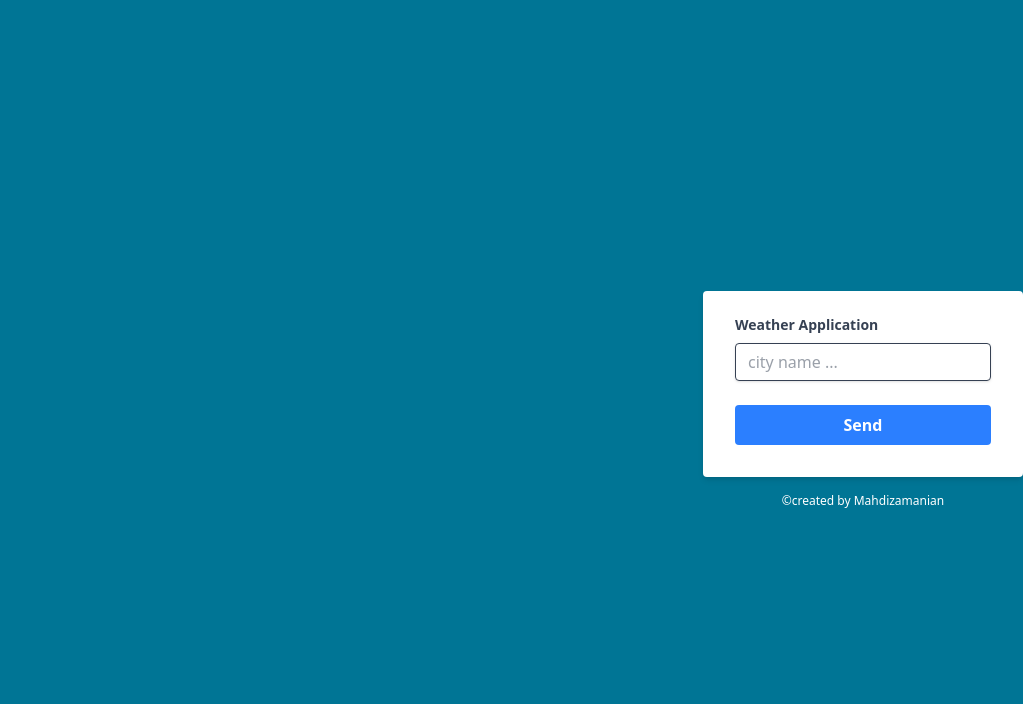
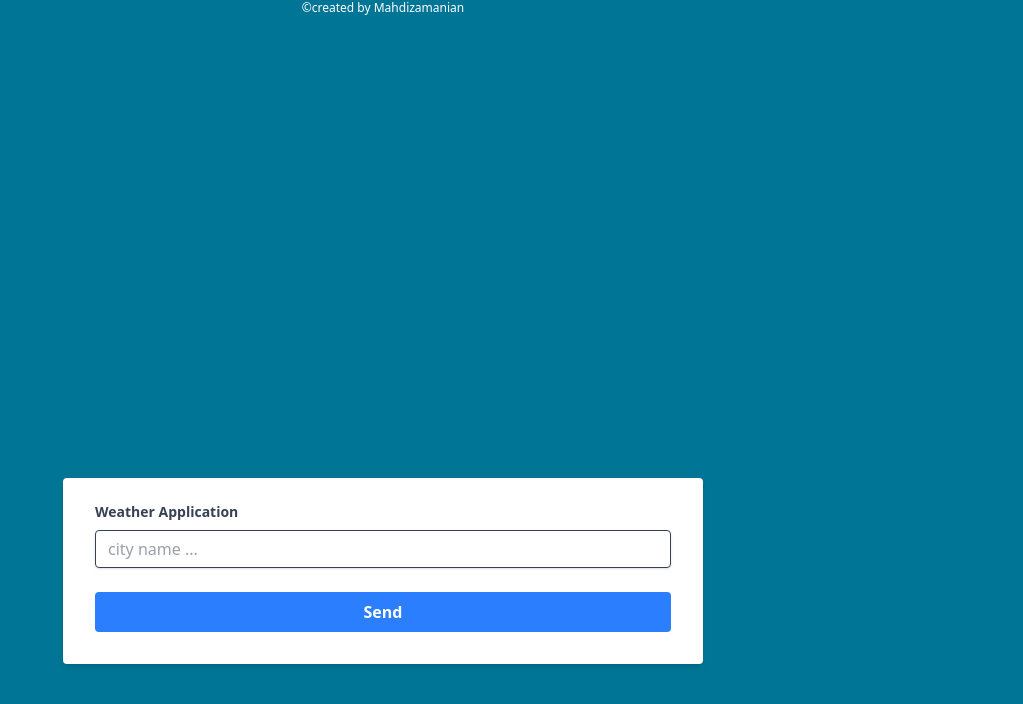
Before and after one commit to meytizn/Weather-Application, a Next.js app: page / in a window 1280 px wide. Shown: the top 704 px of the page, without its empty margins (257-1280 px from the left). Built offline with nearby package versions, Linux system fonts and the light colour scheme.

Commit message:
design changed

```diff
--- a/app/WeatherCard.tsx
+++ b/app/WeatherCard.tsx
@@ -18,7 +18,7 @@ export interface WeatherData{
 export default function WeatherCard({apiData}:{apiData:WeatherData}) {
   return (
     <>
-    <div className='absolute top-5 flex flex-col justify-center items-center content-center gap-4 bg-white shadow-md rounded px-8 pt-6 pb-8 mb-4 w-[320px]'>
+    <div className='  flex flex-col justify-center items-center content-center gap-4 bg-white shadow-md rounded px-8 pt-6 pb-8 mb-4 w-[320px] fixed top-15 right-0 left-0 m-auto'>
 
     <div className='text-amber-400 text-4xl'>{apiData.weather[0].description}</div>
     <div><span className='text-red-500'> Temp:</span> {apiData.main.temp}   C</div>
--- a/app/layout.tsx
+++ b/app/layout.tsx
@@ -25,7 +25,7 @@ export default function RootLayout({
   return (
     <html lang="en">
       <body
-        className={`${geistSans.variable} ${geistMono.variable} antialiased`}
+        className={`bg-cyan-700 ${geistSans.variable} ${geistMono.variable} antialiased`}
       >
         {children}
       </body>
--- a/app/page.tsx
+++ b/app/page.tsx
@@ -31,22 +31,19 @@ export default  function Home() {
 
 
 
-    <div className="absolute top-0 bottom-0 right-0 left-0 flex justify-center items-center content-center bg-cyan-700">
+
 
 
 {apiData &&  <WeatherCard apiData={apiData}/> }
 
 
-<br/>
-<br/>
-      <div className="w-[100%] h-[50px]"></div>
-<br/>
 
 
-    <div className="w-full max-w-xs">
 
 
-  <form className="bg-white shadow-md rounded px-8 pt-6 pb-8 mb-4" onSubmit={formhandler}>
+
+
+  <form className="bg-white shadow-md rounded px-8 pt-6 pb-8 mb-4 w-[95%] md:w-[50%] m-auto fixed bottom-30 right-0 left-0" onSubmit={formhandler}>
     <div className="mb-4">
       <label className="block text-gray-700 text-sm font-bold mb-2" >
       Weather Application
@@ -66,10 +63,10 @@ export default  function Home() {
   <p className="text-center text-gray-500 text-xs">
    <a  className="text-white" href="https://mahdizamanian.onrender.com"> &copy;created by Mahdizamanian</a>
   </p>
-</div>
 
 
-    </div>
+
+
     </>
   );
 }
```
